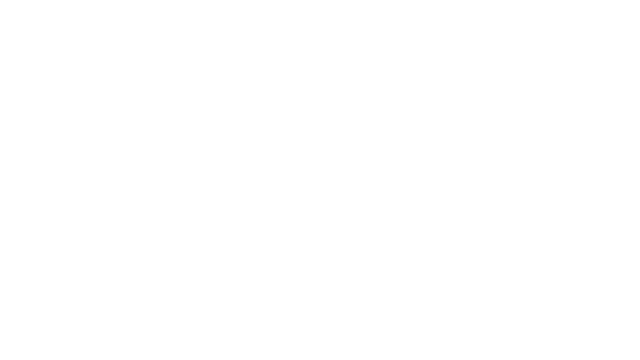
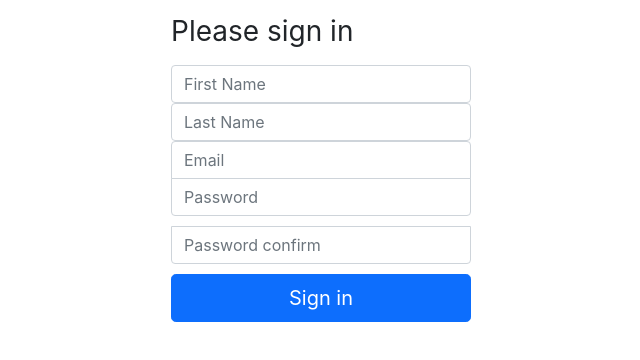
Before and after one commit to nagsamayam/react-example-frontend, a React (Create React App) app: page /register in a window 1280 px wide. Before the commit this address had no page. Shown: the top 360 px of the page, without its empty margins (319-959 px from the left). Built offline with nearby package versions, Linux system fonts and the light colour scheme.

Commit message:
User registration component

```diff
--- a/package.json
+++ b/package.json
@@ -6,6 +6,7 @@
     "@testing-library/jest-dom": "^5.11.4",
     "@testing-library/react": "^11.1.0",
     "@testing-library/user-event": "^12.1.10",
+    "axios": "^0.24.0",
     "react": "^17.0.2",
     "react-dom": "^17.0.2",
     "react-router-dom": "^6.0.2",
--- a/src/App.js
+++ b/src/App.js
@@ -1,5 +1,6 @@
 import { Route, Routes } from 'react-router';
 import './App.css';
+import Register from './pages/Register';
 import Dashboard from './pages/Dashboard';
 import Users from './pages/Users';
 
@@ -9,6 +10,7 @@
       <Routes>
         <Route path="/" element={<Dashboard />}></Route>
         <Route path="/users" element={<Users />}></Route>
+        <Route path="/register" element={<Register />}></Route>
       </Routes>
     </div>
   );
--- /dev/null
+++ b/src/Login.css
@@ -0,0 +1,26 @@
+.form-signin {
+    width: 100%;
+    max-width: 330px;
+    padding: 15px;
+    margin: auto;
+  }
+
+  .form-signin .checkbox {
+    font-weight: 400;
+  }
+
+  .form-signin .form-floating:focus-within {
+    z-index: 2;
+  }
+
+  .form-signin input[type="email"] {
+    margin-bottom: -1px;
+    border-bottom-right-radius: 0;
+    border-bottom-left-radius: 0;
+  }
+
+  .form-signin input[type="password"] {
+    margin-bottom: 10px;
+    border-top-left-radius: 0;
+    border-top-right-radius: 0;
+  }
--- /dev/null
+++ b/src/pages/Register.jsx
@@ -0,0 +1,56 @@
+import axios from 'axios';
+import { useState } from 'react';
+import '../Login.css';
+
+const Register = () => {
+    const [firstName, setFirstName] = useState('');
+    const [lastName, setLastName] = useState('');
+    const [email, setEmail] = useState('');
+    const [password, setPassword] = useState('');
+    const [passwordConfirm, setPasswordConfirm] = useState('');
+
+    const handleSubmit = async (e) => {
+        e.preventDefault();
+
+        const response = await axios.post('http://api.antoniopapa-laravel-admin.test/api/register', {
+            first_name: firstName,
+            last_name: lastName,
+            email: email,
+            password: password,
+            password_confirmation: passwordConfirm,
+            role_id: 4
+        });
+
+        console.log(response.data);
+    }
+
+    return(
+        <>
+            <main className="form-signin">
+                <form onSubmit={handleSubmit}>
+                    <h1 className="h3 mb-3 fw-normal">Please sign in</h1>
+
+                        <input type="text" className="form-control" placeholder="First Name"
+                            onChange={(e) => setFirstName(e.target.value)}
+                        />
+                        <input type="text" className="form-control" placeholder="Last Name"
+                            onChange={(e) => setLastName(e.target.value)}
+                        />
+                        <input type="email" className="form-control" placeholder="Email"
+                            onChange={(e) => setEmail(e.target.value)}
+                        />
+                        <input type="password" className="form-control" placeholder="Password"
+                            onChange={(e) => setPassword(e.target.value)}
+                        />
+                        <input type="password" className="form-control" placeholder="Password confirm"
+                            onChange={(e) => setPasswordConfirm(e.target.value)}
+                        />
+
+                    <button type="submit" className="w-100 btn btn-lg btn-primary" >Sign in</button>
+                </form>
+            </main>
+        </>
+    )
+}
+
+export default Register;
```
Also changed, not shown: 1 other file (tests, documents, lock files or other folders).
